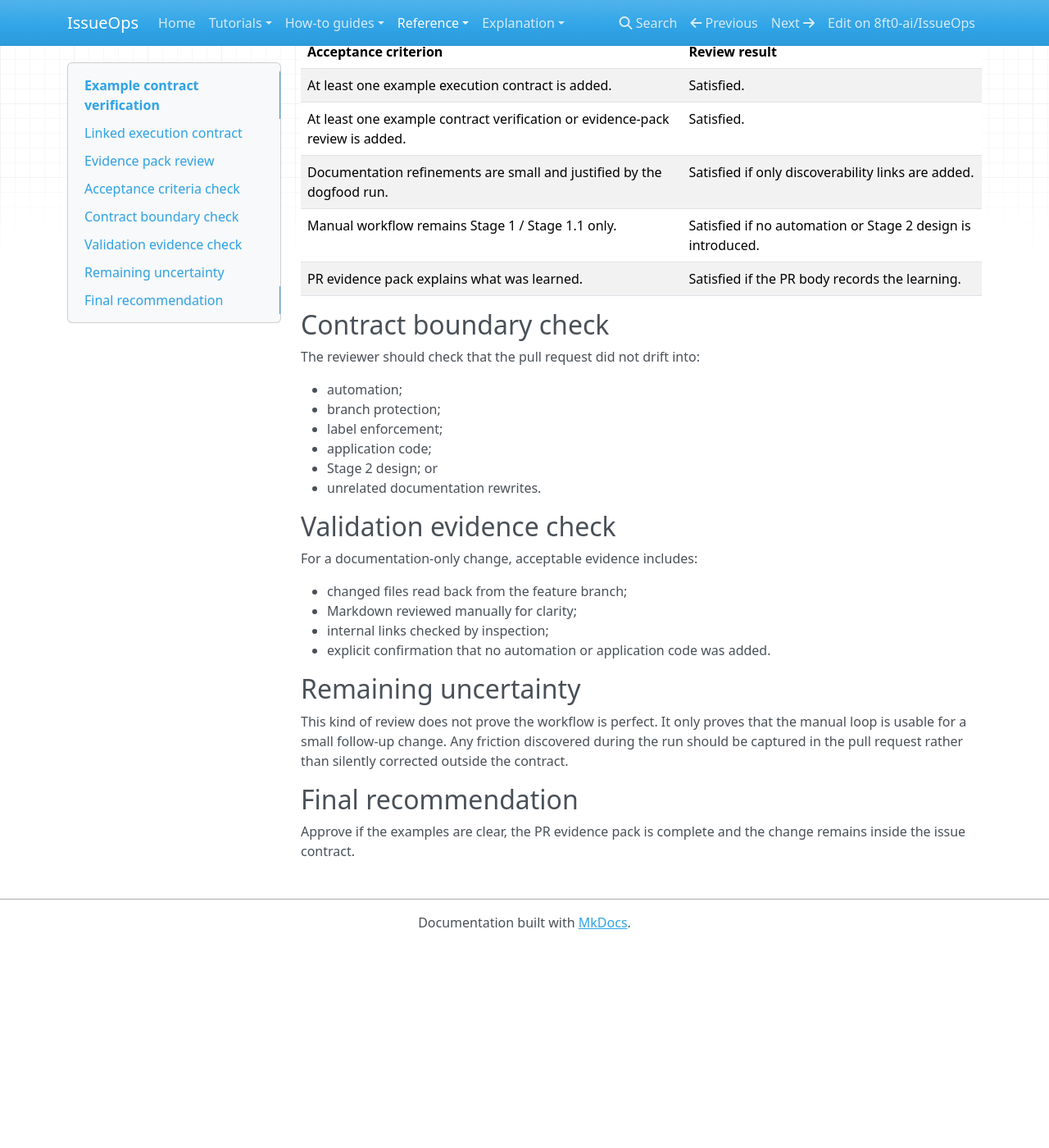
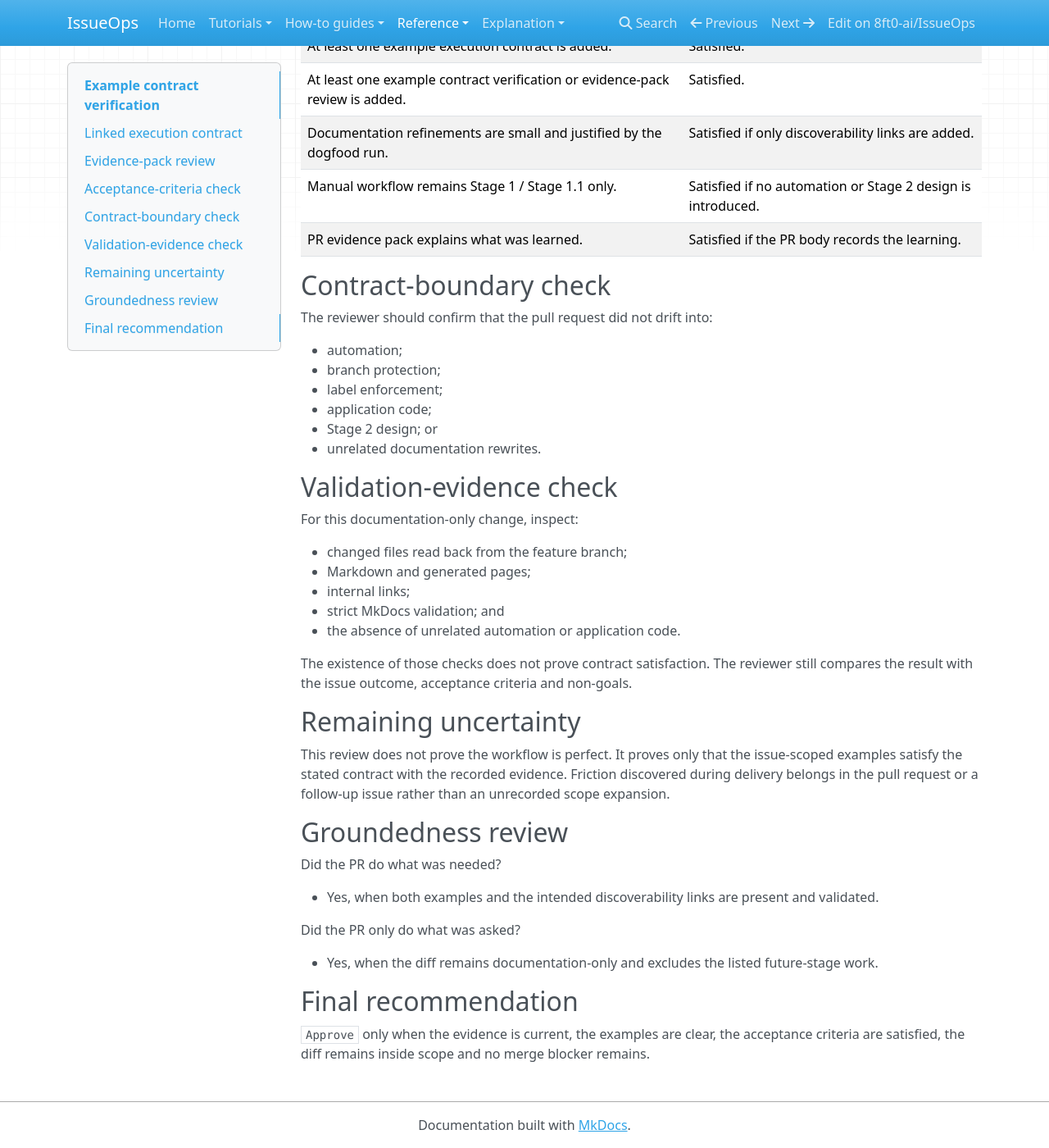
Before and after one commit to 8ft0-ai/IssueOps, an MkDocs documentation site: the page built from docs/examples/contract-verification-example.md, in a window 1280 px wide and 1400 px high, scrolled down 679 px. Shown: the whole window at 82% size. Built offline with MkDocs 1.6.1, drawn with Linux system fonts in a browser that asks for light colours; nearby versions of some CDN libraries; before the commit the page ends 1832 px from its top, so only the background shows below that; some of the changed text lies outside the part shown.

Commit message:
Align the verification example with canonical review guidance

```diff
--- a/docs/examples/contract-verification-example.md
+++ b/docs/examples/contract-verification-example.md
@@ -2,29 +2,27 @@
 
 This example shows how a reviewer can verify a pull request against an execution contract.
 
-The review should not ask only whether the diff looks reasonable. It should ask whether the pull request fulfilled the contract and stayed inside its boundaries.
+It is illustrative. The canonical procedure is [Review a pull request against its contract](../how-to/review-pr-against-contract.md), and the exact recommendation and blocker rules are in [Review decisions and merge blockers](../reference/review-decisions-and-merge-blockers.md).
 
 ## Linked execution contract
 
 Example: `Stage 1.1: Dogfood the execution-contract workflow`
 
-## Evidence pack review
+## Evidence-pack review
 
-What changed:
+Repository-observed evidence:
 
-- Added an example execution contract.
-- Added an example contract verification review.
-- Linked the examples from the workflow documentation.
+- the final diff adds one execution-contract example and one verification example;
+- discoverability links are present; and
+- no workflow or application-code file changed.
 
-What was deliberately excluded:
+Contributor assertions to verify:
 
-- No automation was added.
-- No labels were created or enforced.
-- No GitHub Actions workflow was added.
-- No application code was added.
-- No Stage 2 design was introduced.
+- the examples represent the current manual workflow;
+- no Stage 2 design was introduced; and
+- documentation validation and link review were completed as stated.
 
-## Acceptance criteria check
+## Acceptance-criteria check
 
 | Acceptance criterion | Review result |
 | --- | --- |
@@ -34,9 +32,9 @@
 | Manual workflow remains Stage 1 / Stage 1.1 only. | Satisfied if no automation or Stage 2 design is introduced. |
 | PR evidence pack explains what was learned. | Satisfied if the PR body records the learning. |
 
-## Contract boundary check
+## Contract-boundary check
 
-The reviewer should check that the pull request did not drift into:
+The reviewer should confirm that the pull request did not drift into:
 
 - automation;
 - branch protection;
@@ -45,19 +43,32 @@
 - Stage 2 design; or
 - unrelated documentation rewrites.
 
-## Validation evidence check
+## Validation-evidence check
 
-For a documentation-only change, acceptable evidence includes:
+For this documentation-only change, inspect:
 
 - changed files read back from the feature branch;
-- Markdown reviewed manually for clarity;
-- internal links checked by inspection;
-- explicit confirmation that no automation or application code was added.
+- Markdown and generated pages;
+- internal links;
+- strict MkDocs validation; and
+- the absence of unrelated automation or application code.
+
+The existence of those checks does not prove contract satisfaction. The reviewer still compares the result with the issue outcome, acceptance criteria and non-goals.
 
 ## Remaining uncertainty
 
-This kind of review does not prove the workflow is perfect. It only proves that the manual loop is usable for a small follow-up change. Any friction discovered during the run should be captured in the pull request rather than silently corrected outside the contract.
+This review does not prove the workflow is perfect. It proves only that the issue-scoped examples satisfy the stated contract with the recorded evidence. Friction discovered during delivery belongs in the pull request or a follow-up issue rather than an unrecorded scope expansion.
+
+## Groundedness review
+
+Did the PR do what was needed?
+
+- Yes, when both examples and the intended discoverability links are present and validated.
+
+Did the PR only do what was asked?
+
+- Yes, when the diff remains documentation-only and excludes the listed future-stage work.
 
 ## Final recommendation
 
-Approve if the examples are clear, the PR evidence pack is complete and the change remains inside the issue contract.
+`Approve` only when the evidence is current, the examples are clear, the acceptance criteria are satisfied, the diff remains inside scope and no merge blocker remains.
```
